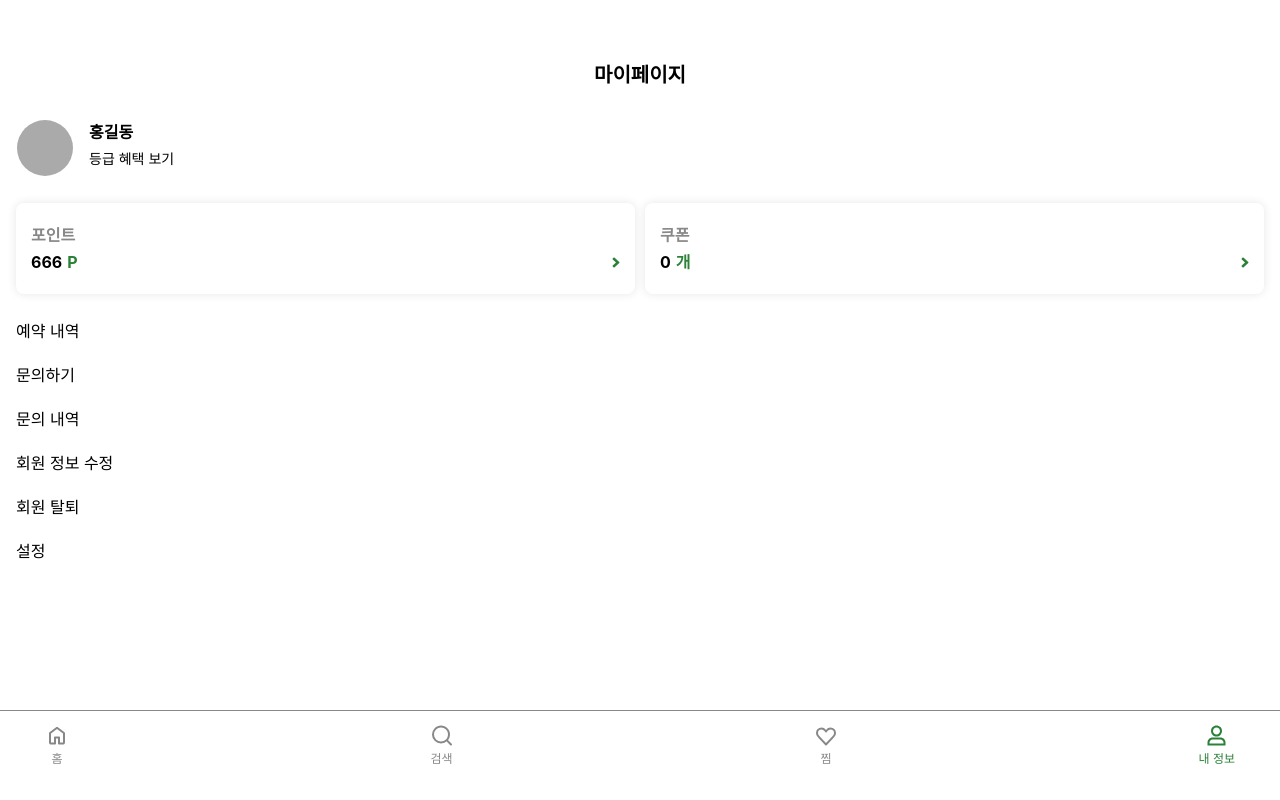
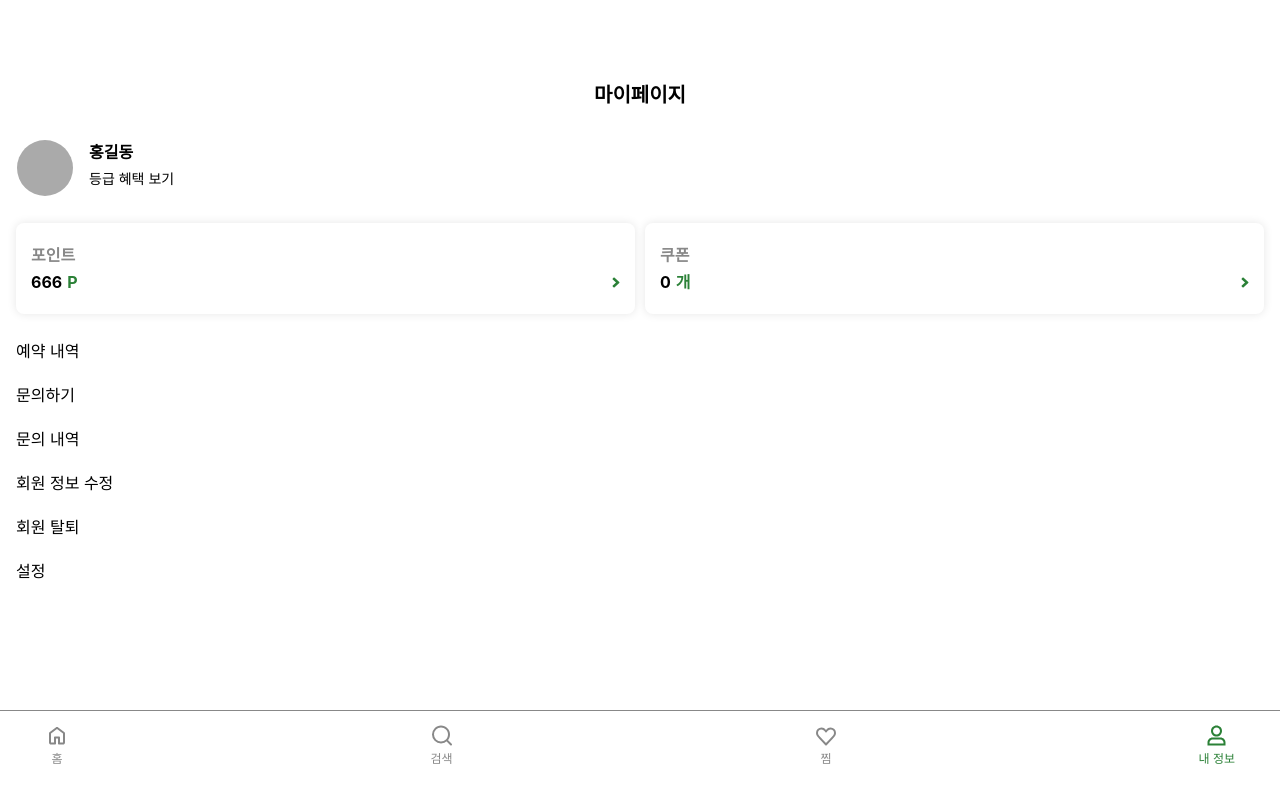
Before and after one commit to hightone-team-6/fe, a React (Vite) app: page /my in a window 1280 px wide. Built offline with nearby package versions, Linux system fonts and the light colour scheme.

Commit message:
Feat: PageMounting Interaction

```diff
--- a/src/components/BottomNavigationBar.tsx
+++ b/src/components/BottomNavigationBar.tsx
@@ -33,11 +33,20 @@ export const BottomNavigationBar = () => {
       icon: <ProfileIcon active={location.pathname === "/my"} />,
     },
   ];
+
+  const paths = menus.map((menu) => menu.to);
+
+  if (!paths.includes(location.pathname)) return;
+
   return (
     <>
       <Container>
         {menus.map((menu, idx) => (
-          <NavigationButton key={idx} to={menu.to}>
+          <NavigationButton
+            key={idx}
+            to={menu.to}
+            state={{ prevPath: location.pathname }}
+          >
             {menu.icon}
             <Typography
               size="Caption"
@@ -59,6 +68,8 @@ const Container = styled.div`
   display: flex;
   align-items: center;
   justify-content: space-between;
+  position: relative;
+  bottom: 0;
 `;
 
 const NavigationButton = styled(Link)`
--- a/src/components/Header.tsx
+++ b/src/components/Header.tsx
@@ -43,5 +43,5 @@ const Container = styled.div`
   justify-content: center;
   align-items: center;
   padding: 18px 0;
-  padding-top: 60px;
+  padding-top: 80px;
 `;
--- /dev/null
+++ b/src/components/PageContent.tsx
@@ -0,0 +1,29 @@
+import { ReactNode, useEffect } from "react";
+import { useLocation } from "react-router-dom";
+import styled from "styled-components";
+
+interface PageContent {
+  children?: ReactNode;
+}
+
+export const PageContent = ({ children }: PageContent) => {
+  return (
+    <>
+      <Container>{children}</Container>
+    </>
+  );
+};
+
+const Container = styled.div`
+  animation: mounting 0.5s ease-out forwards;
+  @keyframes mounting {
+    0% {
+      opacity: 0;
+      transform: translateX(-10px);
+    }
+    100% {
+      opacity: 1;
+      transform: translateX(0);
+    }
+  }
+`;
--- a/src/pages/HomePage.tsx
+++ b/src/pages/HomePage.tsx
@@ -4,6 +4,7 @@ import PlaceCard from "@/components/PlaceCard";
 import { useState } from "react";
 import { useEffect } from "react";
 import { useNavigate } from "react-router-dom";
+import { PageContent } from "@/components/PageContent";
 
 const Title = styled.span`
   color: #000;
@@ -30,7 +31,7 @@ const Container = styled.div`
   width: 393px;
 `;
 const HeadImage = styled.div<{ $imageUrl: string }>`
-  width: 393px;
+  width: 100%;
   height: 250px;
   flex-shrink: 0;
   background: linear-gradient(
@@ -126,6 +127,7 @@ export const HomePage = () => {
         </Progress>
       </ProgressWrapper>
       <Container>
+        <PageContent>
           <div style={{ display: "flex", flexDirection: "column" }}>
             <Title>지금 인기있는</Title>
             <CardWrapper>
@@ -156,6 +158,7 @@ export const HomePage = () => {
               ))}
             </CardWrapper>
           </div>
+        </PageContent>
       </Container>
     </>
   );
--- a/src/pages/LikePage.tsx
+++ b/src/pages/LikePage.tsx
@@ -1,6 +1,7 @@
 import useGetLocations from "@/api/hooks/locations/useGetLocations";
 import { LikeSection } from "@/components/LikeSection";
 import { PageContainer } from "@/components/PageContainer";
+import { PageContent } from "@/components/PageContent";
 import PlaceCard from "@/components/PlaceCard";
 import { PlusIcon } from "@/components/PlusIcon";
 import { QuarterImage } from "@/components/QuarterImage";
@@ -12,6 +13,7 @@ export const LikePage = () => {
   return (
     <>
       <Container>
+        <PageContent>
           <LikeSection title="최근 본 장소">
             <RecentList>
               {data &&
@@ -40,6 +42,7 @@ export const LikePage = () => {
               </AddZzim>
             </ZzimContent>
           </LikeSection>
+        </PageContent>
       </Container>
     </>
   );
--- a/src/pages/MyPage.tsx
+++ b/src/pages/MyPage.tsx
@@ -1,4 +1,5 @@
 import { PageContainer } from "@/components/PageContainer";
+import { PageContent } from "@/components/PageContent";
 import { RightArrow } from "@/components/RightArrow";
 import { HStack, VStack } from "@/components/Stack";
 import { Typography } from "@/components/Typography";
@@ -20,6 +21,7 @@ export const MyPage = () => {
   return (
     <>
       <Container>
+        <PageContent>
           <Profile>
             <ProfileImg />
             <VStack $gap={"4px"}>
@@ -74,6 +76,7 @@ export const MyPage = () => {
               );
             })}
           </ProfileList>
+        </PageContent>
       </Container>
     </>
   );
--- a/src/pages/SearchPage.tsx
+++ b/src/pages/SearchPage.tsx
@@ -1,6 +1,7 @@
 import { PageContainer } from "@/components/PageContainer";
 import styled from "styled-components";
 import InfinityScrollImageContainer from "@/components/InfinityScrollImageContaienr";
+import { PageContent } from "@/components/PageContent";
 
 /**
  * 검색 페이지
@@ -9,7 +10,9 @@ export const SearchPage = () => {
   return (
     <>
       <Container>
-        <InfinityScrollImageContainer />
+        <PageContent>
+          <InfinityScrollImageContainer />
+        </PageContent>
       </Container>
     </>
   );
```
Lines whose indentation alone changed are shown as unchanged.
